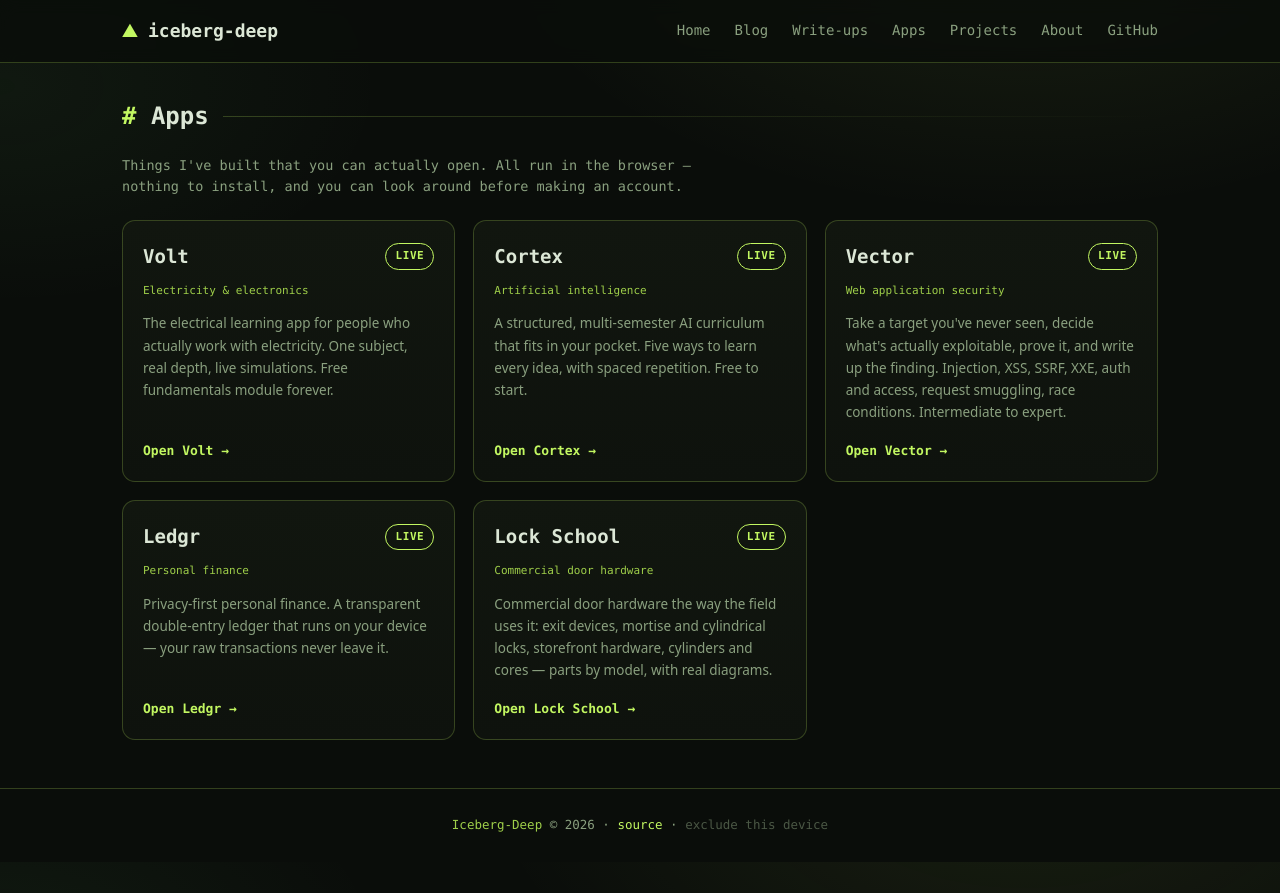
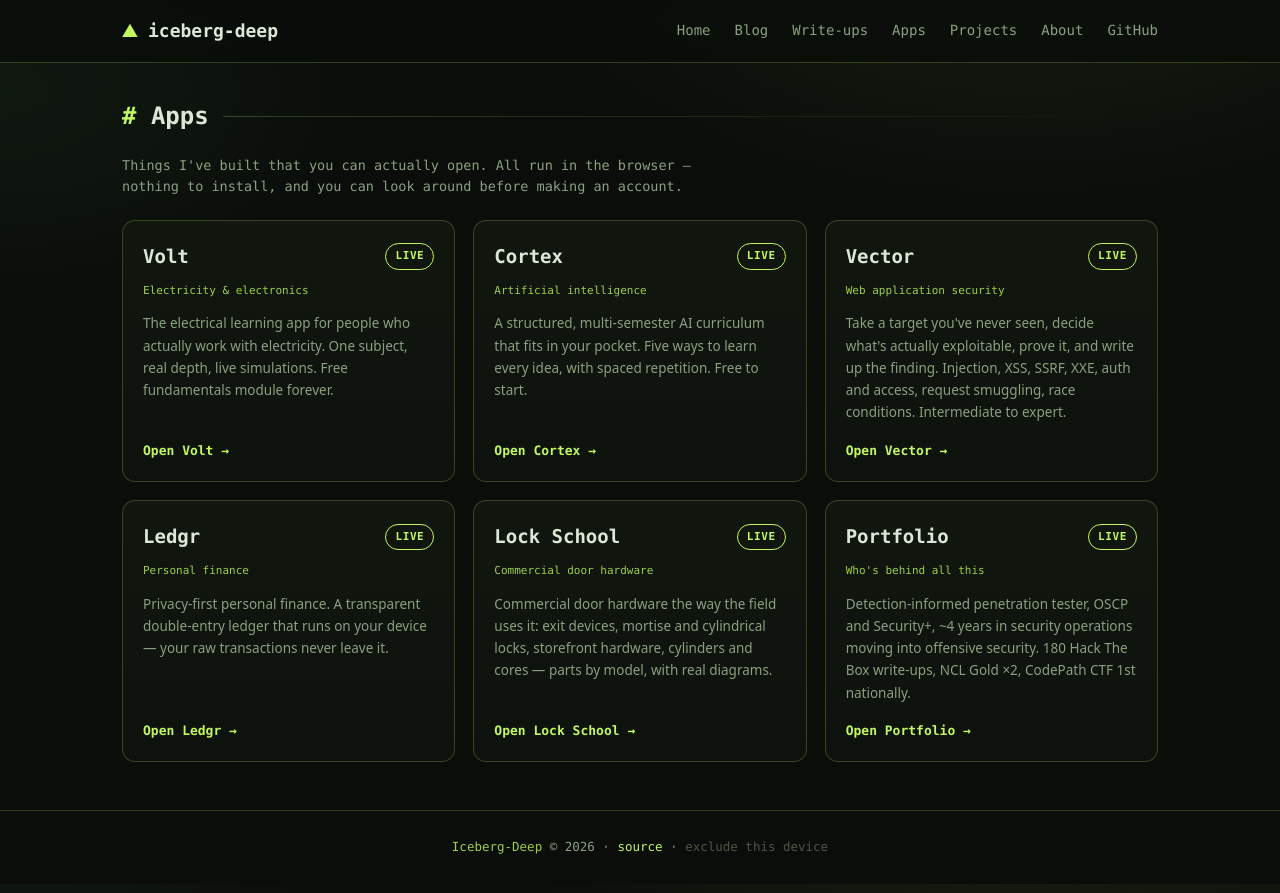
Before and after one commit to iceberg-deep/blog, a Jekyll site: the page built from apps.html, in a window 1280 px wide. Shown: the top 893 px of the page. Built offline with Jekyll 4.4.1, drawn with Linux system fonts in a browser that asks for light colours.

Commit message:
Add Portfolio to /apps/
Kept last in apps.yml and labelled 'Who's behind all this' rather than a
subject, so it reads as the personal site it is instead of a sixth learning
tool. Blurb is its own meta description, trimmed.

```diff
--- a/_data/apps.yml
+++ b/_data/apps.yml
@@ -52,3 +52,14 @@
     Commercial door hardware the way the field uses it: exit devices, mortise
     and cylindrical locks, storefront hardware, cylinders and cores — parts by
     model, with real diagrams.
+
+# Not a learning app like the rest — the personal site. Kept last so the tools
+# read as a set and this doesn't get mistaken for one of them.
+- name: Portfolio
+  subject: Who's behind all this
+  url: https://iceberg-deep.github.io/portfolio/
+  status: live
+  blurb: >-
+    Detection-informed penetration tester, OSCP and Security+, ~4 years in
+    security operations moving into offensive security. 180 Hack The Box
+    write-ups, NCL Gold ×2, CodePath CTF 1st nationally.
```
